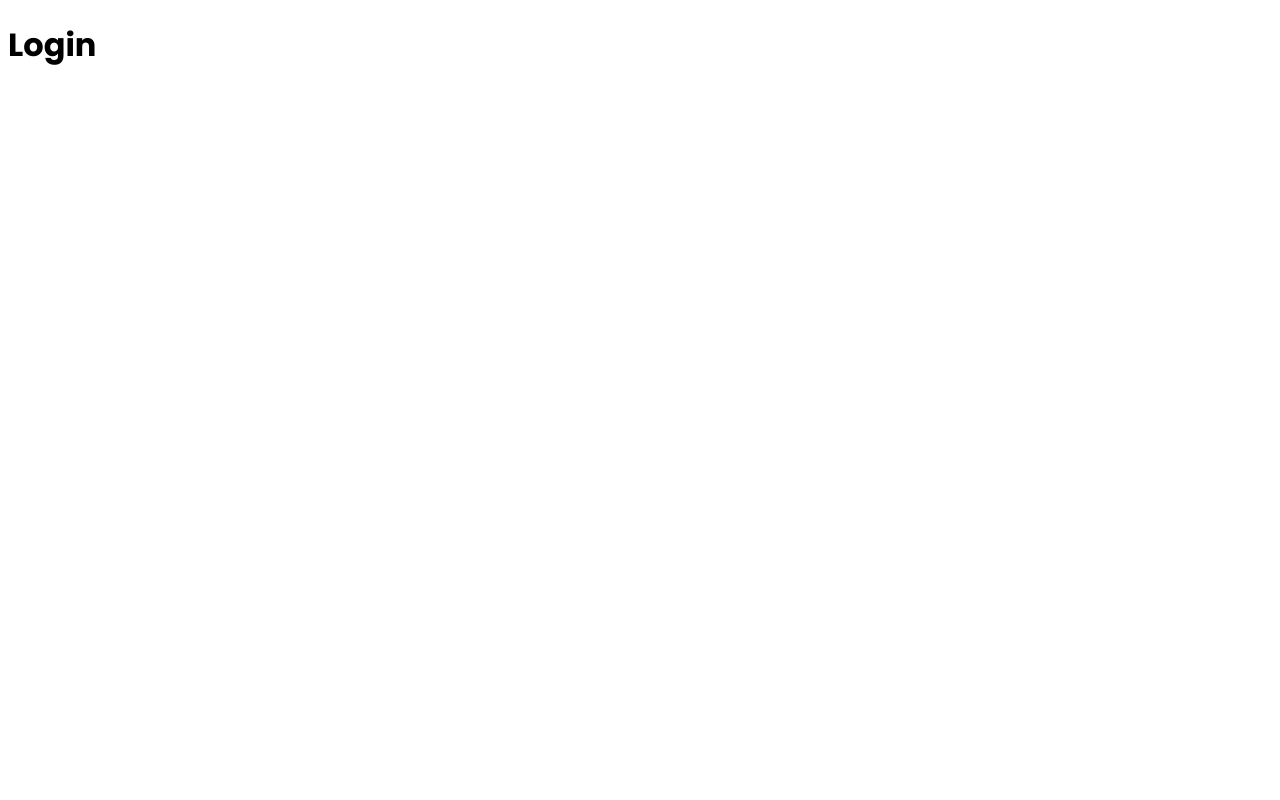
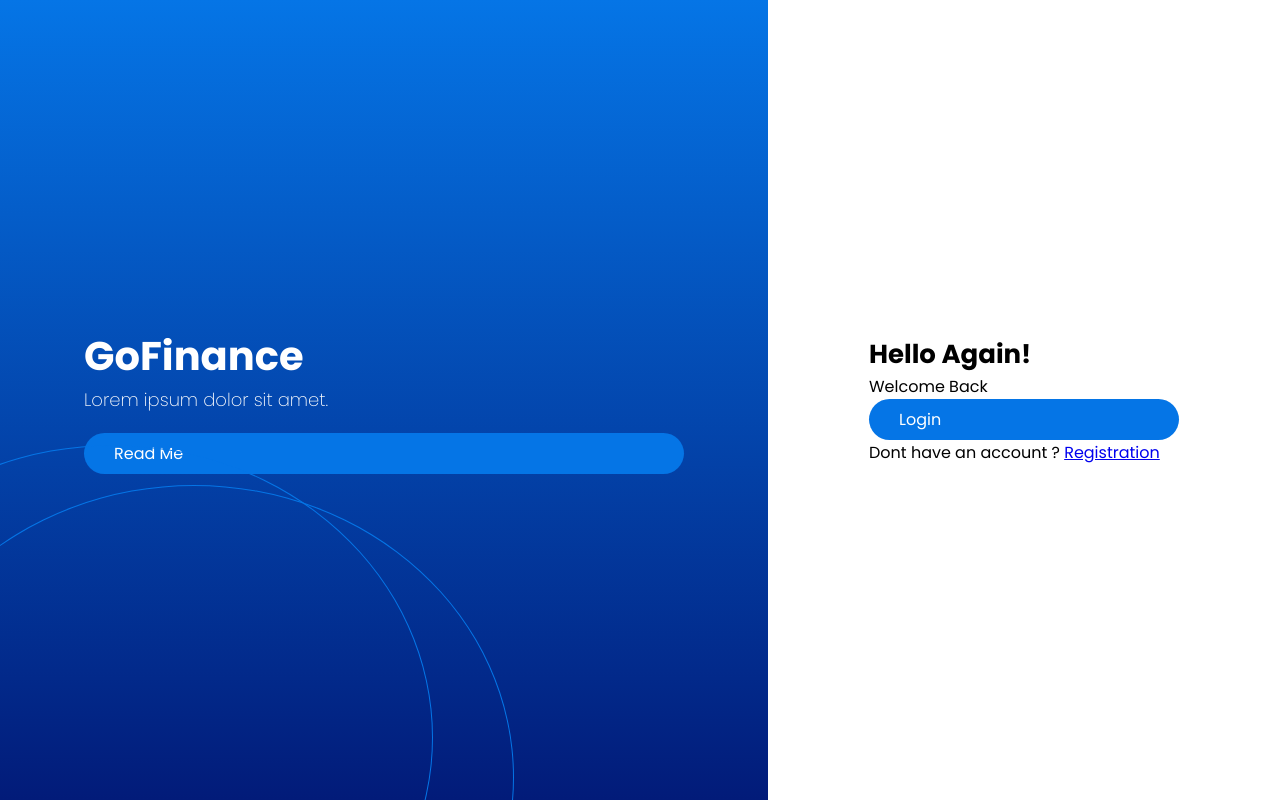
Before and after one commit to anangbima/knowledge-test, a React (Vite) app: page / in a window 1280 px wide. Built offline with nearby package versions, Linux system fonts and the light colour scheme.

Commit message:
Layout Auth

```diff
--- /dev/null
+++ b/src/components/Button.jsx
@@ -0,0 +1,13 @@
+import React from 'react'
+
+const Button = ({
+  text,
+}) => {
+  return (
+    <div className='btn'>
+      {text}
+    </div>
+  )
+}
+
+export default Button
--- /dev/null
+++ b/src/layouts/AuthLayout.jsx
@@ -0,0 +1,35 @@
+import React from 'react'
+import { Outlet } from 'react-router'
+import Button from '../components/Button'
+
+const AuthLayout = () => {
+  return (
+    <div className='auth'>
+      {/* Left Content */}
+      <div className='left'>
+        <div className='content'>
+          <div className='title'>
+            GoFinance
+          </div>
+          <div className='subtitle'>
+            Lorem ipsum dolor sit amet.
+          </div>
+
+          <Button text={'Read Me'}/>
+        </div>
+
+        <div className='eclipse e-1'></div>
+        <div className='eclipse e-2'></div>
+      </div>
+
+      {/* Right Content */}
+      <div className='right'>
+        <div className='content'>
+          <Outlet/>
+        </div>
+      </div>
+    </div>
+  )
+}
+
+export default AuthLayout
--- a/src/pages/Auth/Login.jsx
+++ b/src/pages/Auth/Login.jsx
@@ -1,9 +1,23 @@
 import React from 'react'
+import Button from '../../components/Button'
+import { Link } from 'react-router-dom'
 
 const Login = () => {
   return (
-    <div>
-      <h1>Login</h1>
+    <div className='login'>
+      <div className='title'>
+        Hello Again!
+      </div>
+      <div className='subttitle'>
+        Welcome Back
+      </div>
+
+
+      <Button text={'Login'}/>
+
+      <div>
+        Dont have an account ? <Link to={'/registrasi'}>Registration</Link>
+      </div>
     </div>
   )
 }
--- /dev/null
+++ b/src/pages/Auth/Registrasi.jsx
@@ -0,0 +1,23 @@
+import React from 'react'
+import { Link } from 'react-router-dom'
+
+const Registrasi = () => {
+  return (
+    <div className='registrasi'>
+      <div className='title'>
+        Hello!
+      </div>
+      <div className='subttitle'>
+        Sign up to get started
+      </div>
+
+
+
+      <div>
+        Allready have an account ? <Link to={'/login'}>Login</Link>
+      </div>
+    </div>
+  )
+}
+
+export default Registrasi
--- a/src/router/root.jsx
+++ b/src/router/root.jsx
@@ -1,10 +1,26 @@
 import { createBrowserRouter } from "react-router-dom";
 import Login from "../pages/Auth/Login";
+import AuthLayout from "../layouts/AuthLayout";
+import Registrasi from "../pages/Auth/Registrasi";
 
 const router = createBrowserRouter([
   {
     path : '/',
-    element : <Login/>
+    element : <AuthLayout/>,
+    children : [
+      {
+        index : true,
+        element : <Login/>
+      },
+      {
+        path : 'login',
+        element : <Login/>
+      },
+      {
+        path : 'registrasi',
+        element : <Registrasi/>
+      },
+    ]
   }
 ])
 
--- a/src/styles/global.scss
+++ b/src/styles/global.scss
@@ -1,3 +1,97 @@
+$primary: #0575E6;
+
 * {
     font-family: "Poppins", system-ui;
+    padding: 0;
+    margin: 0;
 }
+
+// Style for Components
+// Buttons
+.btn{
+    background: $primary;
+    border-radius: 30px;
+    color: white;
+    padding: 8px 30px;
+    -webkit-border-radius: 30px;
+    -moz-border-radius: 30px;
+    -ms-border-radius: 30px;
+    -o-border-radius: 30px;
+}
+
+
+// Auth Style
+.auth{
+    width: 100%;
+    height: 100vh;
+    position: relative;
+    display: flex;
+    overflow: hidden;
+
+    .left{
+        color: white;
+        width: 60%;
+        background: linear-gradient(180deg, $primary 0%, #02298A 84.79%, #021B79 100%);
+        display: flex;
+        justify-content: center;
+        align-items: center;
+        position: relative;
+
+        .content{
+            width: 600px;
+
+            .title{
+                font-weight: 700;
+                font-size: 40px;
+                line-height: 60px;
+            }
+
+            .subtitle{
+                font-weight: 200;
+                font-size: 18px;
+                line-height: 27px;
+                margin-bottom: 20px;
+            }
+        }
+
+        .eclipse{
+            position: absolute;
+            width: 638px;
+            height: 583px;
+            border: 1px solid $primary;
+            border-radius: 100%;
+            -webkit-border-radius: 100%;
+            -moz-border-radius: 100%;
+            -ms-border-radius: 100%;
+            -o-border-radius: 100%;
+
+            &.e-1{
+                left: -207px;
+                bottom: -230px;
+            }
+
+            &.e-2{
+                left: -126px;
+                bottom: -270px;
+            }
+        }
+    }
+
+    .right{
+        display: flex;
+        justify-content: center;
+        align-items: center;
+        position: relative;
+        width: 40%;
+
+        .content{
+            width: 310px;
+
+            .title{
+                font-size: 26px;
+                font-weight: 700;
+                line-height: 39px;
+            }
+        }
+    }
+}
```
Also changed, not shown: src/components/Input.jsx (added, +9 -0 lines), src/layouts/UserLayout.jsx (added, +13 -0 lines).
